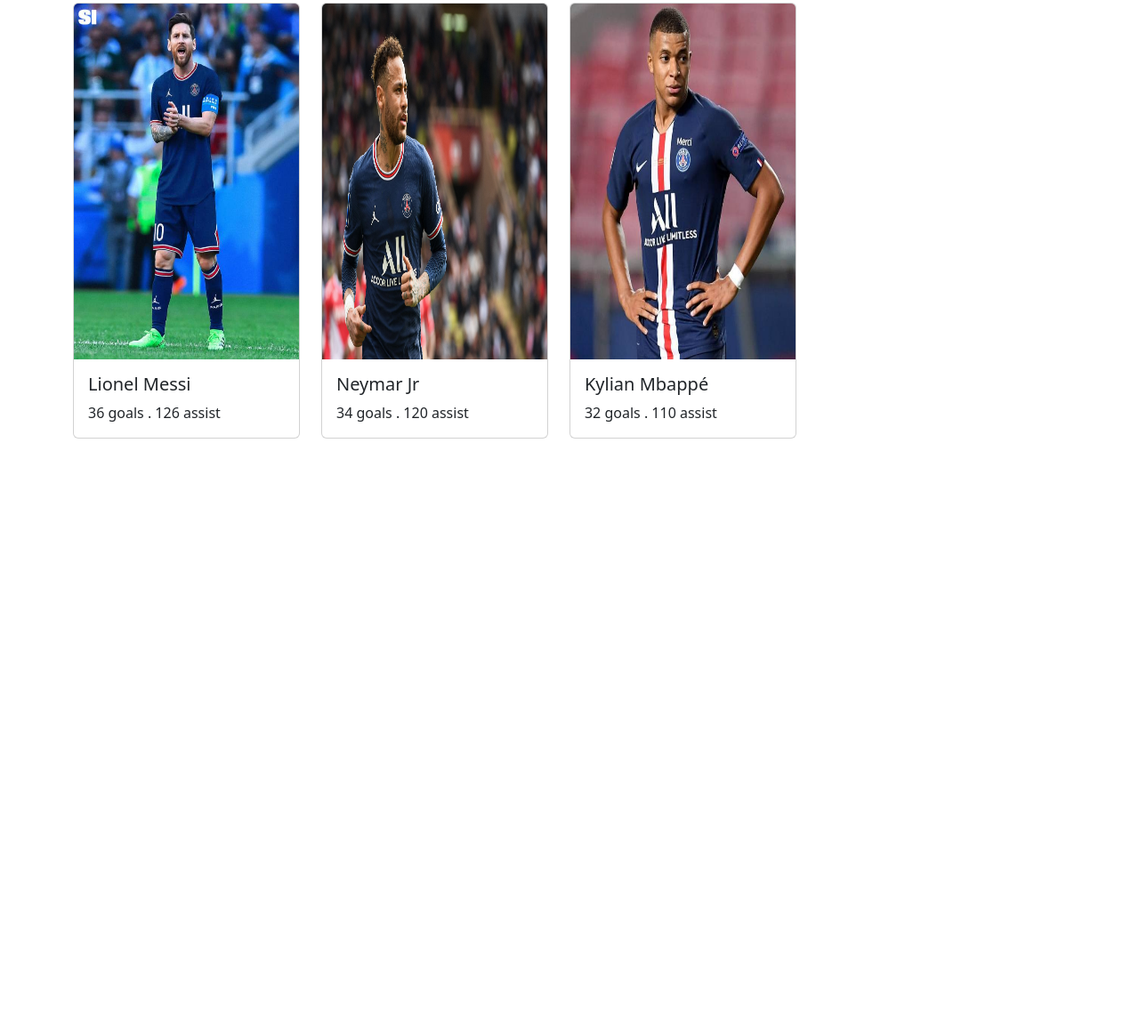
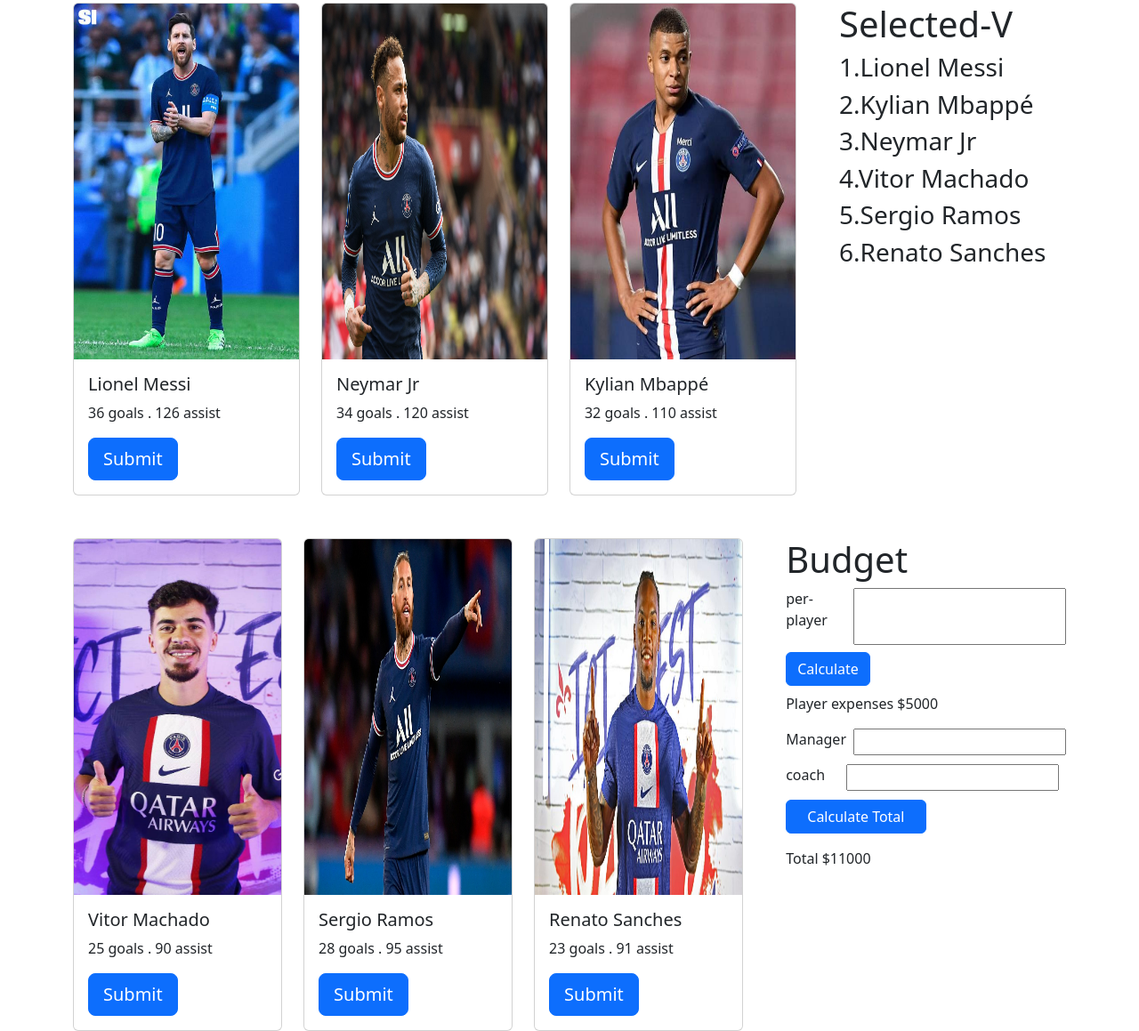
Before and after one commit to Dipta04/best-five-assignment-5, a plain HTML site: page index.html in a window 1280 px wide. Shown: the part 213-1372 px from the top of the page at 89% size. Before the commit the page ends 800 px from the top, so only its background shows below. Drawn offline with nearby package versions, Linux system fonts and the light colour scheme.

Commit message:
second section

```diff
--- a/index.html
+++ b/index.html
@@ -28,7 +28,7 @@
    </header>
  <!-- second-part -->
    <main>
-    <section class="container mt-5">
+    <section class="container mt-5 d-flex">
 
         <div class="row row-cols-1 row-cols-md-3 g-4 w-75">
             <div class="col">
@@ -37,6 +37,7 @@
                 <div class="card-body">
                   <h5 class="card-title">Lionel Messi</h5>
                   <p class="card-text">36 goals . 126 assist</p>
+                  <button type="button" class="btn btn-primary btn-lg">Submit</button>
                 </div>
               </div>
             </div>
@@ -46,6 +47,7 @@
                 <div class="card-body">
                   <h5 class="card-title">Neymar Jr</h5>
                   <p class="card-text">34 goals . 120 assist</p>
+                  <button type="button" class="btn btn-primary btn-lg">Submit</button>
                 </div>
               </div>
             </div>
@@ -56,11 +58,100 @@
                 <div class="card-body">
                   <h5 class="card-title">Kylian Mbappé</h5>
                   <p class="card-text">32 goals . 110 assist</p>
+                  <button type="button" class="btn btn-primary btn-lg">Submit</button>
                 </div>
               </div>
             </div>
           </div>
 
+          <!-- second part -->
+          <div class="ms-5">
+            <h1>Selected-V</h1>
+             <h3>1.Lionel Messi</h3>
+             <h3>2.Kylian Mbappé</h3>
+             <h3>3.Neymar Jr</h3>
+             <h3>4.Vitor Machado</h3>
+             <h3>5.Sergio Ramos</h3>
+             <h3>6.Renato Sanches</h3>
+          </div>
+
+    </section>
+
+    <!-- second section -->
+    <section class="d-flex container mt-5">
+        <!-- first part  -->
+        <div class="row row-cols-1 row-cols-md-3 g-4 w-75">
+            <div class="col">
+              <div class="card">
+                <img src="vitor (1).jpg" class="card-img-top" alt="...">
+                <div class="card-body">
+                  <h5 class="card-title">Vitor Machado</h5>
+                  <p class="card-text">25 goals . 90 assist</p>
+                  <button type="button" class="btn btn-primary btn-lg">Submit</button>
+                </div>
+              </div>
+            </div>
+            <div class="col">
+              <div class="card">
+                <img src="sergio.webp" class="card-img-top" alt="...">
+                <div class="card-body">
+                  <h5 class="card-title">Sergio Ramos</h5>
+                  <p class="card-text">28 goals . 95 assist</p>
+                  <button type="button" class="btn btn-primary btn-lg">Submit</button>
+                </div>
+              </div>
+            </div>
+
+            <div class="col">
+              <div class="card">
+                <img src="renato.jpg" class="card-img-top" alt="...">
+                <div class="card-body">
+                  <h5 class="card-title">Renato Sanches</h5>
+                  <p class="card-text">23 goals . 91 assist</p>
+                  <button type="button" class="btn btn-primary btn-lg">Submit</button>
+                </div>
+              </div>
+            </div>
+          </div>
+     <!-- second part -->
+     <div class="ms-5">
+        <h1>Budget</h1>
+        <div class="d-flex mb-2">
+        <P>per-player</P>
+        <input class="ms-2" type="text" name="" id="">
+        </div>
+
+        <div class="d-grid gap-2 col-2">
+        <button class="btn btn-primary mb-2" type="button">Calculate</button>
+        </div>
+
+       <p>Player expenses $5000</p>
+
+       <div class="d-flex">
+        <div>
+       <p >Manager</p>
+    </div>
+    <div>
+        <input class="ms-2" type="text" name="" id="">
+    </div>
+      </div>
+
+       <div class="d-flex">
+        <div>
+        <p>coach</p>
+        </div>
+        <div>
+           <input class="ms-4" type="text" name="" id="">
+        </div>
+       </div>
+
+       <div class="d-grid gap-2 col-6">
+        <button class="btn btn-primary" type="button">Calculate Total</button>
+        </div>
+
+      <P class="mt-3">Total $11000</P>
+
+     </div>
     </section>
    </main>
     <script src="https://cdn.jsdelivr.net/npm/bootstrap@5.2.0/dist/js/bootstrap.bundle.min.js" integrity="sha384-A3rJD856KowSb7dwlZdYEkO39Gagi7vIsF0jrRAoQmDKKtQBHUuLZ9AsSv4jD4Xa" crossorigin="anonymous"></script>
```
